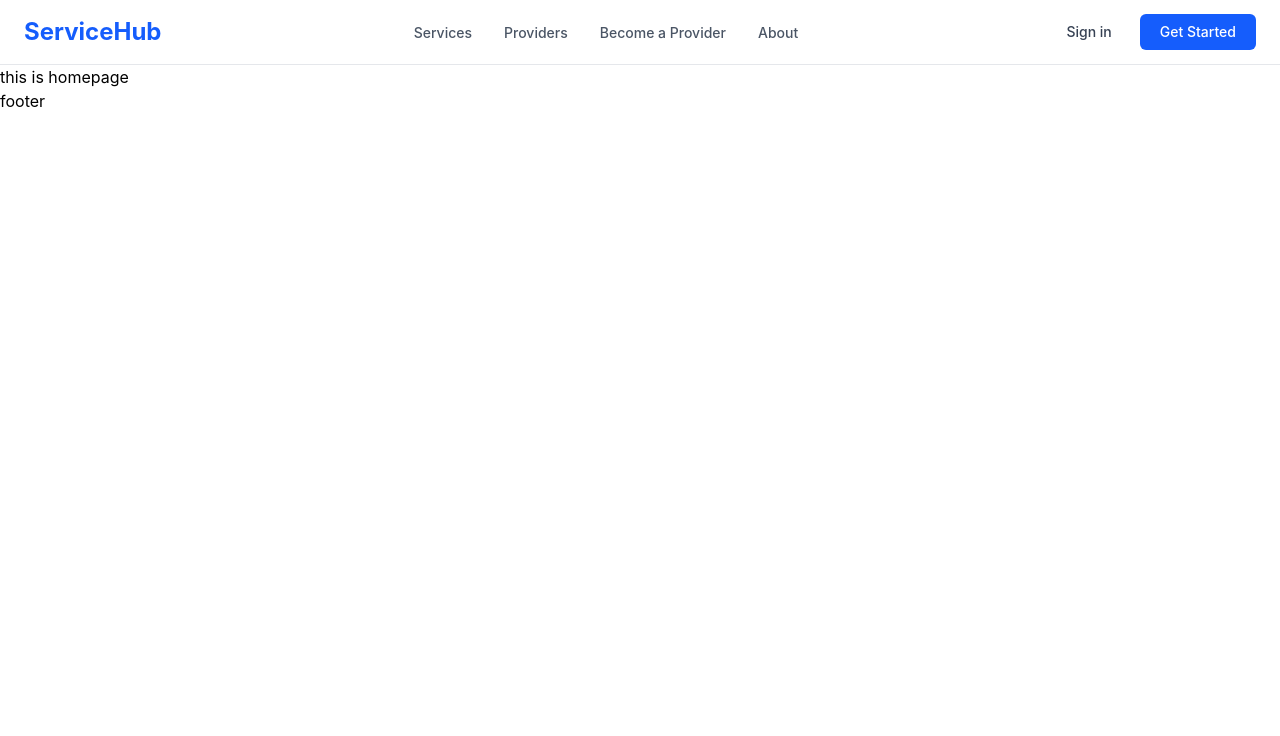
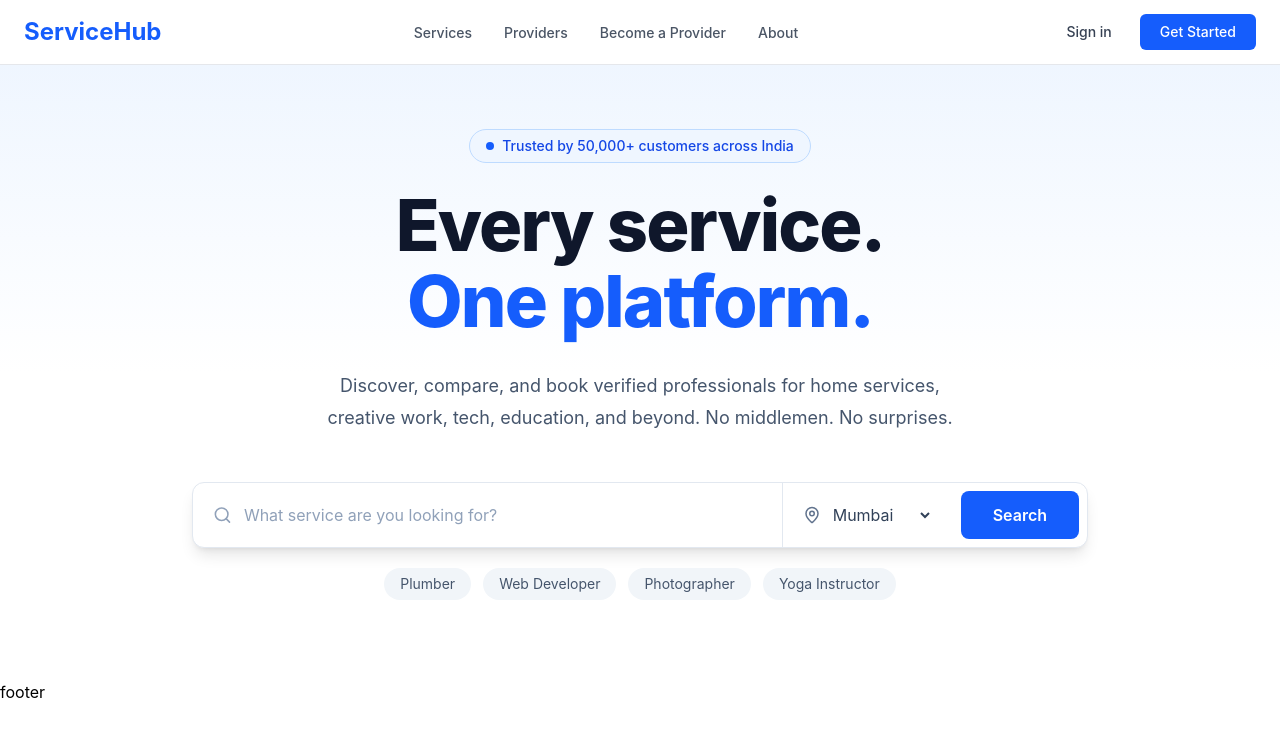
Before and after one commit to MdTashinParwez/service, a React app in the folder frontend/: page / in a window 1280 px wide. Shown: the top 736 px of the page. Built offline with nearby package versions, Linux system fonts and the light colour scheme; the HTML template or start-up script is replaced by a standard one.

Commit message:
add HeroSection component and hero constants for homepage

```diff
--- a/frontend/src/components/home/HeroSection.jsx
+++ b/frontend/src/components/home/HeroSection.jsx
@@ -0,0 +1,86 @@
+import { Search, MapPin } from "lucide-react";
+import { locations, popularTags } from "../../constants/hero";
+
+const HeroSection = () => {
+  return (
+    <section className="bg-gradient-to-b from-blue-50 via-white to-white">
+      <div className="mx-auto flex max-w-6xl flex-col items-center px-6 pt-16 pb-20 text-center">
+
+        {/* Badge */}
+        <div className="mb-6 inline-flex items-center rounded-full border border-blue-200 bg-blue-50 px-4 py-1.5 text-sm font-medium text-blue-700">
+          <span className="mr-2 h-2 w-2 rounded-full bg-blue-600"></span>
+          Trusted by 50,000+ customers across India
+        </div>
+
+        {/* Heading */}
+        <h1 className="max-w-4xl text-5xl font-extrabold leading-[1.05] tracking-tight text-slate-900 md:text-6xl lg:text-7xl">
+          Every service.
+          <br />
+          <span className="text-blue-600">One platform.</span>
+        </h1>
+
+        {/* Description */}
+        <p className="mt-8 max-w-2xl text-base leading-8 text-slate-600 md:text-lg">
+          Discover, compare, and book verified professionals for home
+          services, creative work, tech, education, and beyond.
+          No middlemen. No surprises.
+        </p>
+
+        {/* Search Box */}
+        <div className="mt-12 flex w-full max-w-4xl flex-col overflow-hidden rounded-xl border border-slate-200 bg-white shadow-lg md:flex-row">
+
+          {/* Search Input */}
+          <div className="flex flex-1 items-center gap-3 px-5">
+            <Search size={20} className="text-slate-400" />
+
+            <input
+              type="text"
+              placeholder="What service are you looking for?"
+              className="w-full py-4 text-slate-700 placeholder:text-slate-400 focus:outline-none"
+            />
+          </div>
+
+          {/* Divider */}
+          <div className="hidden w-px bg-slate-200 md:block"></div>
+
+          {/* Location */}
+          <div className="flex items-center gap-2 border-t border-slate-200 px-5 md:border-t-0">
+
+            <MapPin size={18} className="text-slate-500" />
+
+            <select className="cursor-pointer bg-transparent py-4 text-slate-700 outline-none">
+
+              {locations.map((location) => (
+                <option key={location}>{location}</option>
+              ))}
+
+            </select>
+
+          </div>
+
+          {/* Search Button */}
+
+          <button className="m-2 rounded-lg bg-blue-600 px-8 py-3 font-semibold text-white transition hover:bg-blue-700">
+            Search
+          </button>
+        </div>
+
+        {/* Popular Tags */}
+
+        <div className="mt-5 flex flex-wrap items-center justify-center gap-3">
+
+          {popularTags.map((tag) => (
+            <button
+              key={tag}
+              className="rounded-full bg-slate-100 px-4 py-1.5 text-sm text-slate-600 transition hover:bg-blue-100 hover:text-blue-600"
+            >
+              {tag}
+            </button>
+          ))}
+        </div>
+      </div>
+    </section>
+  );
+};
+
+export default HeroSection;
--- /dev/null
+++ b/frontend/src/constants/hero.js
@@ -0,0 +1,15 @@
+
+export const popularTags = [
+  "Plumber",
+  "Web Developer",
+  "Photographer",
+  "Yoga Instructor",
+];
+
+export const locations = [
+  "Mumbai",
+  "Delhi",
+  "Bengaluru",
+  "Pune",
+  "Hyderabad",
+];
--- a/frontend/src/pages/Home/HomePage.jsx
+++ b/frontend/src/pages/Home/HomePage.jsx
@@ -1,9 +1,10 @@
 import React from 'react'
+import HeroSection from '../../components/home/HeroSection'
 
 function HomePage() {
   return (
     <div>
-      this is homepage
+      <HeroSection/>
     </div>
   )
 }
```
